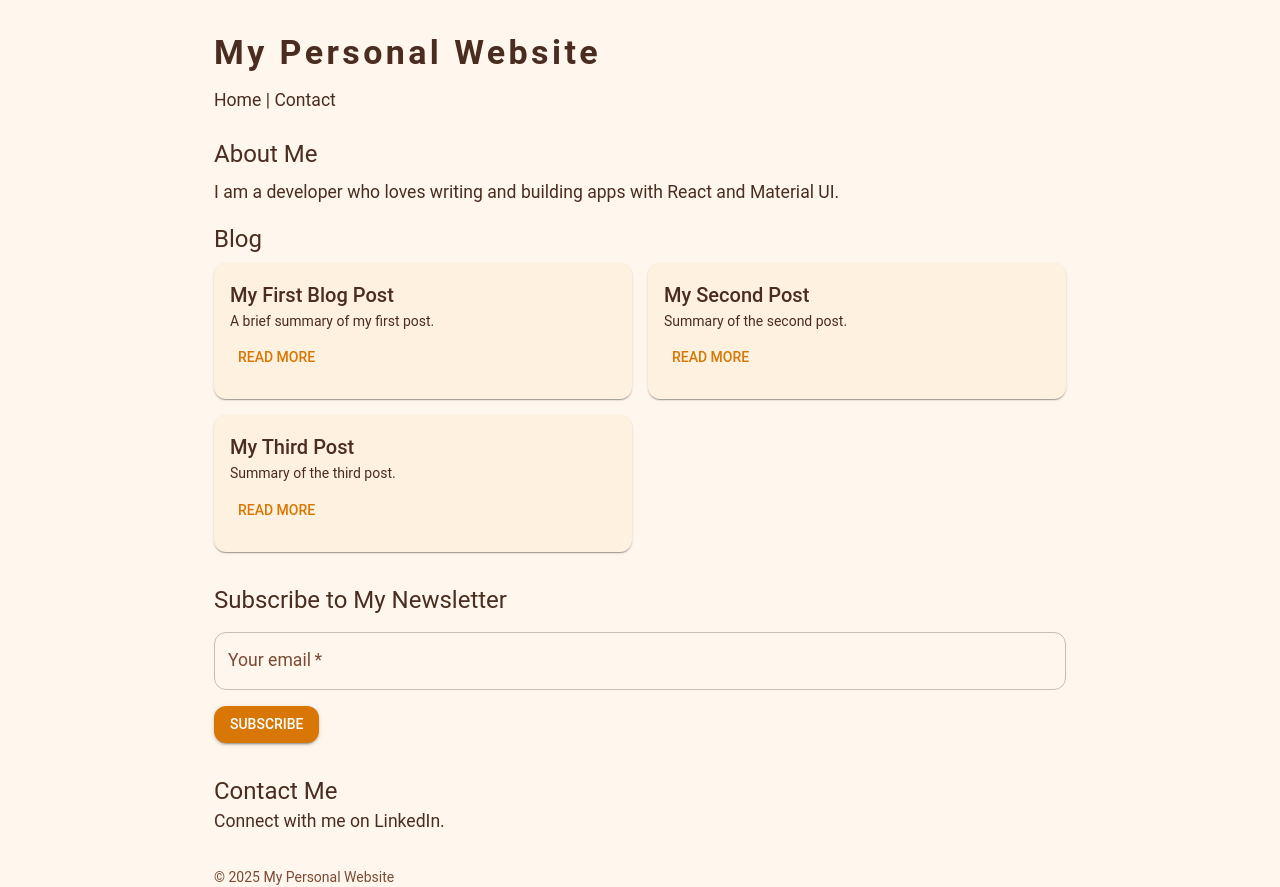
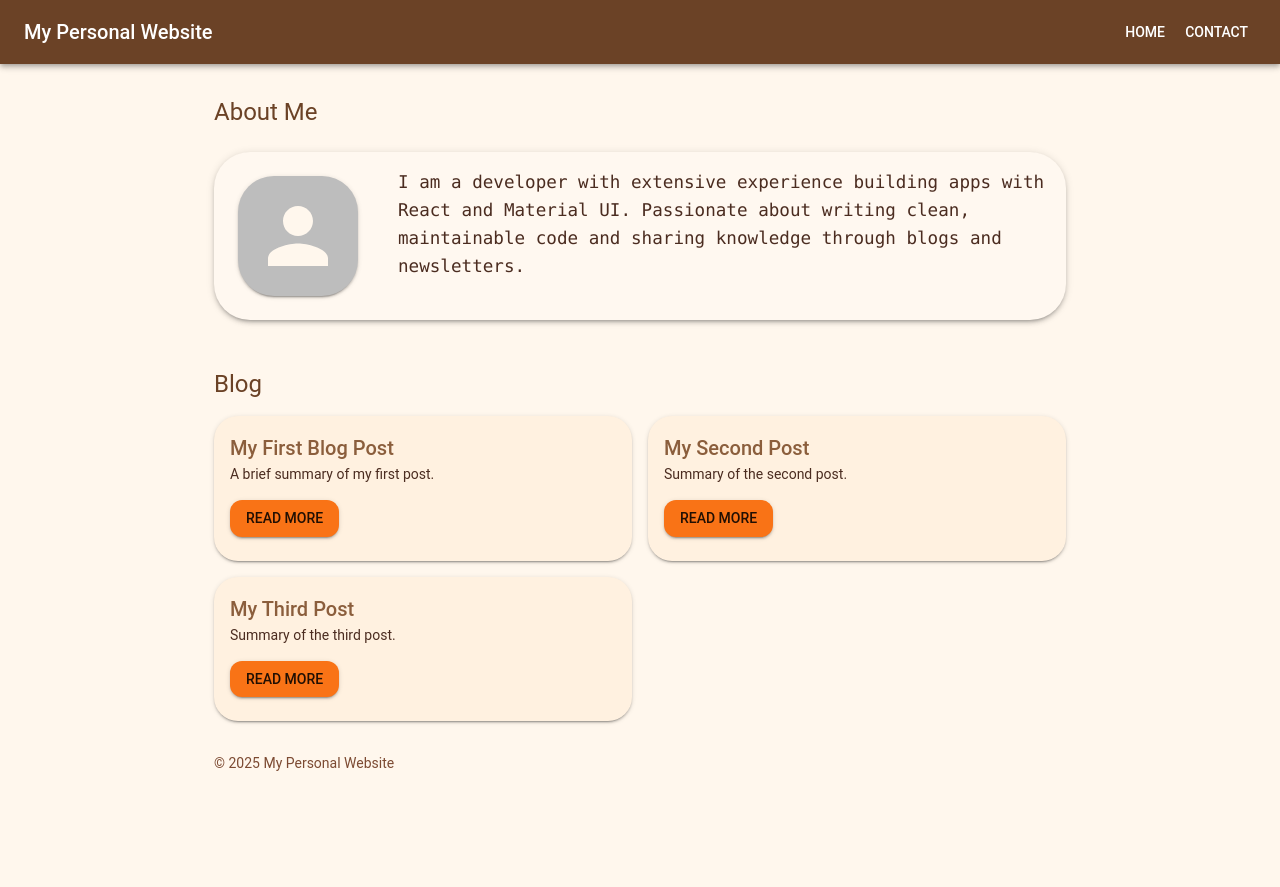
Before and after one commit to Mayuresh1m2/NetlifyPlayground, a React (Vite) app: page / in a window 1280 px wide. After the commit the page ends 800 px from the top, so only its background shows below. Built offline with nearby package versions, Linux system fonts and the light colour scheme.

Commit message:
Some more changes , add linkedin etc

```diff
--- a/src/App.tsx
+++ b/src/App.tsx
@@ -1,32 +1,36 @@
-// Required packages:
-// - React
-// - React Router DOM
-// - Tailwind CSS
-// - @mui/material
-// - react-markdown
-// - gray-matter
+import React from 'react';
+import { BrowserRouter as Router, Route, Routes, Link } from 'react-router-dom';
+import { Container, AppBar, Toolbar, Button, Typography } from '@mui/material';
 
-// ----- Core Imports -----
-import React from 'react';
-import { BrowserRouter as Router, Route, Routes } from 'react-router-dom';
-import { Container } from '@mui/material';
-
-// ----- UI Components -----
-import Header from './components/Header';
 import Footer from './components/Footer';
 
-// ----- Pages -----
 import Home from './pages/Home';
 import BlogPost from './pages/BlogPost';
+import Contact from './pages/Contact';
 
 const App: React.FC = () => {
     return (
         <Router>
+            <AppBar position="static" sx={{ bgcolor: '#6B4226' }}>
+                <Toolbar>
+                    <Typography variant="h6" sx={{ flexGrow: 1 }}>
+                        My Personal Website
+                    </Typography>
+                    <Button color="inherit" component={Link} to="/">
+                        Home
+                    </Button>
+                    <Button color="inherit" component={Link} to="/contact">
+                        Contact
+                    </Button>
+                </Toolbar>
+            </AppBar>
+
             <Container maxWidth="md" sx={{ mt: 4 }}>
-                <Header />
+                {/* <Header /> removed in favor of AppBar navigation */}
                 <Routes>
                     <Route path="/" element={<Home />} />
                     <Route path="/blog/:slug" element={<BlogPost />} />
+                    <Route path="/contact" element={<Contact />} />
                 </Routes>
                 <Footer />
             </Container>
--- /dev/null
+++ b/src/components/ContentRenderer.tsx
@@ -0,0 +1,21 @@
+import React from 'react';
+import ReactMarkdown from 'react-markdown';
+
+interface ContentRendererProps {
+    content: string;
+    contentType: 'markdown' | 'html' | 'text';
+}
+
+const ContentRenderer: React.FC<ContentRendererProps> = ({ content, contentType }) => {
+    switch (contentType) {
+        case 'html':
+            return <div dangerouslySetInnerHTML={{ __html: content }} />;
+        case 'markdown':
+            return <ReactMarkdown>{content}</ReactMarkdown>;
+        case 'text':
+        default:
+            return <pre style={{ whiteSpace: 'pre-wrap' }}>{content}</pre>;
+    }
+};
+
+export default ContentRenderer;
--- /dev/null
+++ b/src/data/about.json
@@ -0,0 +1,5 @@
+{
+  "content": "I am a developer with extensive experience building apps with React and Material UI. Passionate about writing clean, maintainable code and sharing knowledge through blogs and newsletters.",
+  "contentType": "text",
+  "profileImageUrl": ""
+}
--- a/src/pages/BlogPost.tsx
+++ b/src/pages/BlogPost.tsx
@@ -1,6 +1,6 @@
 import React, { useEffect, useState } from 'react';
 import { useParams } from 'react-router-dom';
-import ReactMarkdown from 'react-markdown';
+import ContentRenderer from '../components/ContentRenderer';
 
 const BlogPost: React.FC = () => {
     const { slug } = useParams<{ slug: string }>();
@@ -14,12 +14,11 @@ const BlogPost: React.FC = () => {
             for (const path in files) {
                 const module: any = await files[path]();
                 if (module.slug === slug) {
+                    setContent(module.content || '');
                     setContentType(module.contentType || 'markdown');
-                    setContent(module.content || '');
                     return;
                 }
             }
-
             setContent(null); // Not found
         })();
     }, [slug]);
@@ -28,13 +27,7 @@ const BlogPost: React.FC = () => {
 
     return (
         <section>
-            {contentType === 'html' ? (
-                <div dangerouslySetInnerHTML={{ __html: content }} />
-            ) : contentType === 'markdown' ? (
-                <ReactMarkdown>{content}</ReactMarkdown>
-            ) : (
-                <pre style={{ whiteSpace: 'pre-wrap' }}>{content}</pre>
-            )}
+            <ContentRenderer content={content} contentType={contentType ?? 'markdown'} />
         </section>
     );
 };
--- /dev/null
+++ b/src/pages/Contact.tsx
@@ -0,0 +1,25 @@
+import React from 'react';
+import { Typography, Link } from '@mui/material';
+
+const Contact: React.FC = () => (
+    <section id="contact" style={{ marginTop: '2rem' }}>
+        <Typography variant="h5" gutterBottom>
+            Contact Me
+        </Typography>
+        <Typography paragraph>
+            Connect with me on{' '}
+            <Link
+                href="https://www.linkedin.com/in/mayuresh-srivastava-38869839"
+                target="_blank"
+                rel="noopener noreferrer"
+                color="primary"
+                underline="hover"
+            >
+                LinkedIn
+            </Link>
+            .
+        </Typography>
+    </section>
+);
+
+export default Contact;
--- a/src/pages/Home.tsx
+++ b/src/pages/Home.tsx
@@ -1,59 +1,94 @@
 import React, { useEffect, useState } from 'react';
-import { Grid, Card, CardContent, Typography, Button } from '@mui/material';
+import { Grid, Card, CardContent, Typography, Button, Avatar, Box } from '@mui/material';
 import { Link } from 'react-router-dom';
-import NewsletterSignup from '../components/NewsletterSignup';
-import ContactSection from '../components/ContactSection';
+import ContentRenderer from '../components/ContentRenderer';
 
 interface PostData {
     slug: string;
     title: string;
     summary: string;
+    contentType?: 'markdown' | 'html' | 'text';
+}
+
+interface AboutData {
+    content: string;
+    contentType: 'markdown' | 'html' | 'text';
+    profileImageUrl: string;
 }
 
 const Home: React.FC = () => {
     const [posts, setPosts] = useState<PostData[]>([]);
+    const [aboutData, setAboutData] = useState<AboutData | null>(null);
 
     useEffect(() => {
-        const files = import.meta.glob('../blogs/*.json');
+        async function fetchAbout() {
+            const aboutModule = await import('../data/about.json');
+            setAboutData(aboutModule);
+        }
 
-        (async () => {
-            const allPosts: PostData[] = [];
-            for (const path in files) {
-                const mod: any = await files[path]();
-                if (mod.slug && mod.title) {
-                    allPosts.push({
-                        slug: mod.slug,
-                        title: mod.title,
-                        summary: mod.summary || '',
-                    });
-                }
-            }
-            setPosts(allPosts);
-        })();
+        async function fetchPosts() {
+            const files = import.meta.glob('../blogs/*.json');
+            const loadedPosts: PostData[] = await Promise.all(
+                Object.entries(files).map(async ([_, resolver]) => {
+                    const module: any = await resolver();
+                    return {
+                        slug: module.slug,
+                        title: module.title,
+                        summary: module.summary,
+                        contentType: module.contentType || 'markdown',
+                    };
+                })
+            );
+            setPosts(loadedPosts);
+        }
+
+        fetchAbout();
+        fetchPosts();
     }, []);
 
     return (
         <>
-            <Typography variant="h5" gutterBottom>About Me</Typography>
-            <Typography paragraph>I am a developer who loves writing and building apps with React and Material UI.</Typography>
+            <Typography variant="h5" gutterBottom sx={{ mt: 2, mb: 3, color: '#6B4226' }}>
+                About Me
+            </Typography>
 
-            <Typography variant="h5" gutterBottom>Blog</Typography>
+            {aboutData && (
+                <Card sx={{ display: 'flex', mb: 6, bgcolor: '#FFF8F0', boxShadow: 3, borderRadius: 3 }}>
+                    <Box sx={{ p: 3, display: 'flex', alignItems: 'center' }}>
+                        <Avatar
+                            alt="Mayuresh Srivastava"
+                            src={aboutData.profileImageUrl}
+                            sx={{ width: 120, height: 120, borderRadius: 3, boxShadow: 2 }}
+                        />
+                    </Box>
+                    <CardContent sx={{ flex: 1, paddingLeft: 2 }}>
+                        <ContentRenderer content={aboutData.content} contentType={aboutData.contentType} />
+                    </CardContent>
+                </Card>
+            )}
+
+            <Typography variant="h5" gutterBottom sx={{ mt: 2, mb: 2, color: '#6B4226' }}>
+                Blog
+            </Typography>
             <Grid container spacing={2}>
                 {posts.map(post => (
                     <Grid item xs={12} sm={6} key={post.slug}>
-                        <Card>
+                        <Card sx={{ boxShadow: 2, borderRadius: 2 }}>
                             <CardContent>
-                                <Typography variant="h6">{post.title}</Typography>
-                                <Typography variant="body2">{post.summary}</Typography>
-                                <Button component={Link} to={`/blog/${post.slug}`} sx={{ mt: 1 }}>Read More</Button>
+                                <Typography variant="h6" color="#8B5E3C">
+                                    {post.title}
+                                </Typography>
+                                <Typography variant="body2" sx={{ mb: 1 }}>
+                                    {post.summary}
+                                </Typography>
+                                <Button component={Link} to={`/blog/${post.slug}`} sx={{ mt: 1 }} variant="contained" color="secondary">
+                                    Read More
+                                </Button>
                             </CardContent>
                         </Card>
                     </Grid>
                 ))}
             </Grid>
-
-            <NewsletterSignup />
-            <ContactSection />
         </>
     );
 };
```
